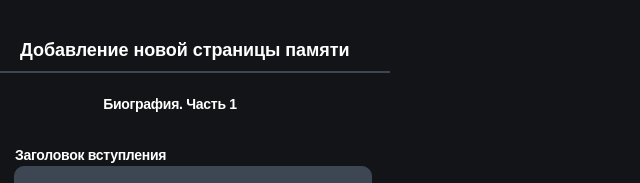
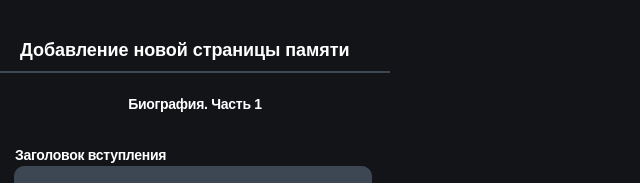
Before and after one commit to m1piks20/WebApp-React, a React (Create React App) app: page /MemoryBio in a window 1280 px wide. Shown: the top 183 px of the page, without its empty margins (0-640 px from the left). Built offline with nearby package versions, Linux system fonts and the light colour scheme.

Commit message:
fix style

```diff
--- a/src/MemeryBio/MemoryBio.css
+++ b/src/MemeryBio/MemoryBio.css
@@ -22,7 +22,7 @@
     justify-content: center;
     align-items: center;
     margin-top: 20px;
-    margin-right: 50px;
+
 }
 
 #dateForm{
```
